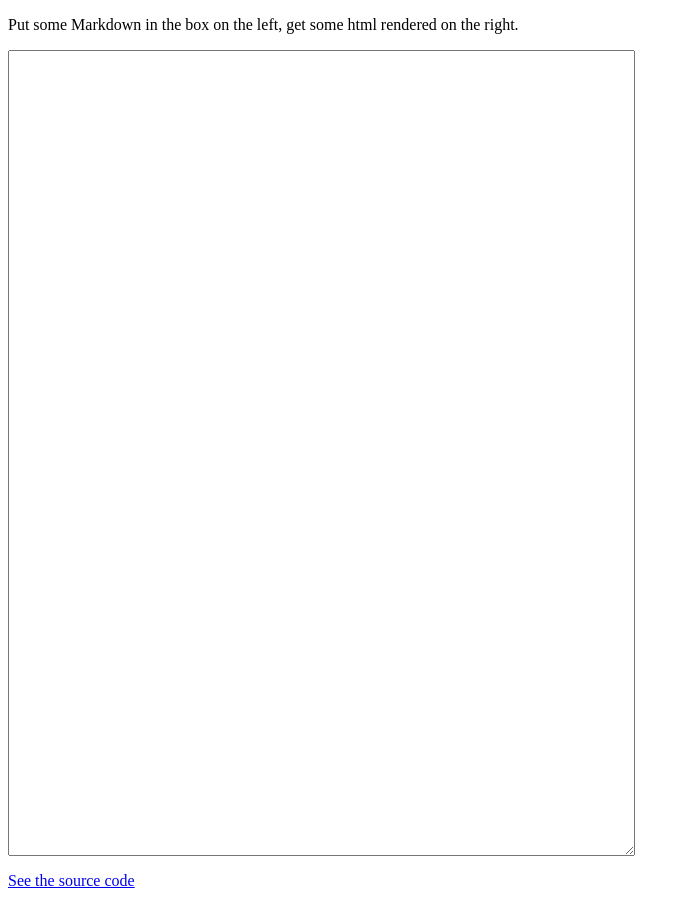
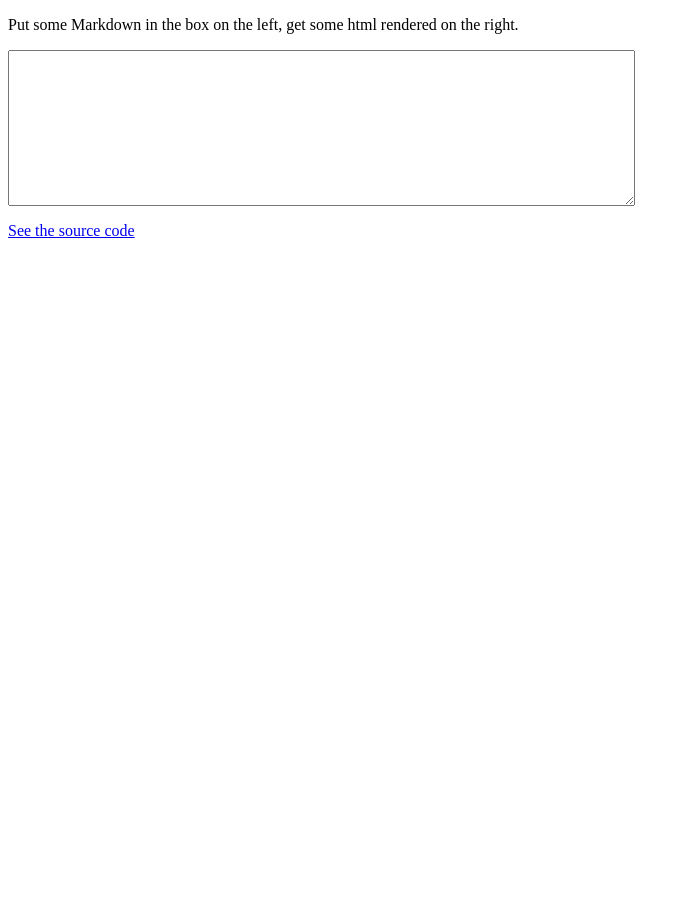
Before and after one commit to WheresAlice/markdown-editor, a Gatsby site: page /editor in a window 1280 px wide. Shown: the whole page, without its empty margins (0-690 px from the left). After the commit the page ends 800 px from the top, so only its background shows below. Built offline with nearby package versions, Linux system fonts and the light colour scheme; Gatsby itself is replaced by a stand-in of ours.

Commit message:
make the editor small to start with

```diff
--- a/src/components/editor.js
+++ b/src/components/editor.js
@@ -19,7 +19,7 @@ class Editor extends React.Component {
     }
     const textareaStyle = {
       'grid-column': 1,
-      height: '100vh'
+      'box-sizing': 'border-box'
     }
     const displayStyle = {
       'grid-column': 2
```
